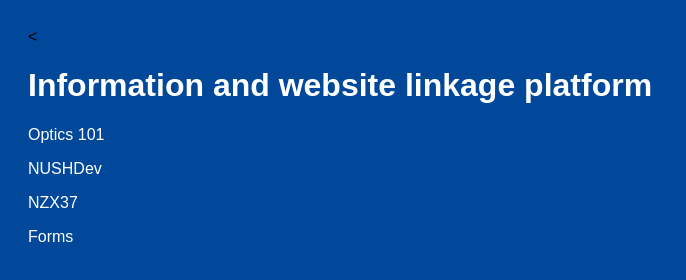
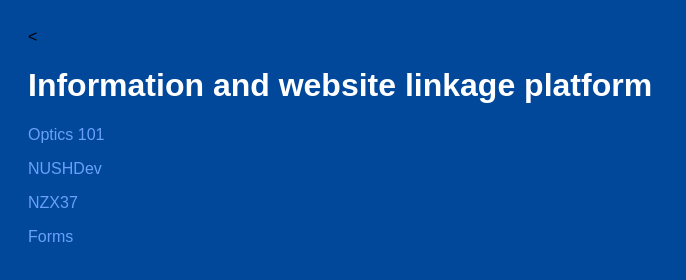
Before and after one commit to nushhw/HTML-tut, a plain HTML site: page index.html in a window 1280 px wide. Shown: the whole page, without its empty margins (0-686 px from the left). Drawn offline with Linux system fonts and the light colour scheme.

Commit message:
Update index.html

```diff
--- a/index.html
+++ b/index.html
@@ -4,10 +4,9 @@
   <title>Static Link Page</title>
   <style>
     body {font-family: Arial, sans-serif;padding: 20px;}
-    h1 {color: #ffffff;}
     a {
       text-decoration: none;
-      color: #ffffff;
+      color: #69a1fa;
     }
     a:hover {
       text-decoration: underline;
```
